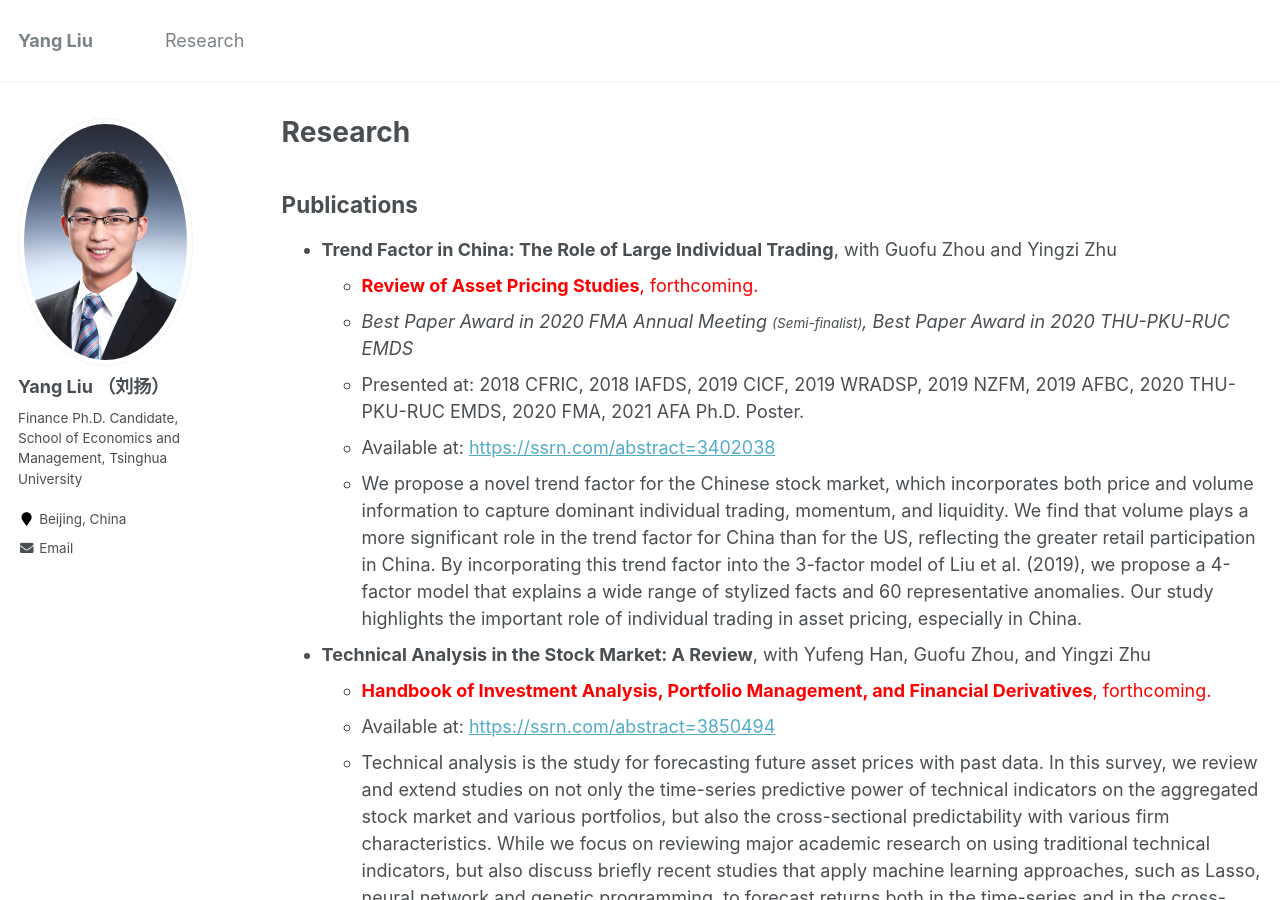
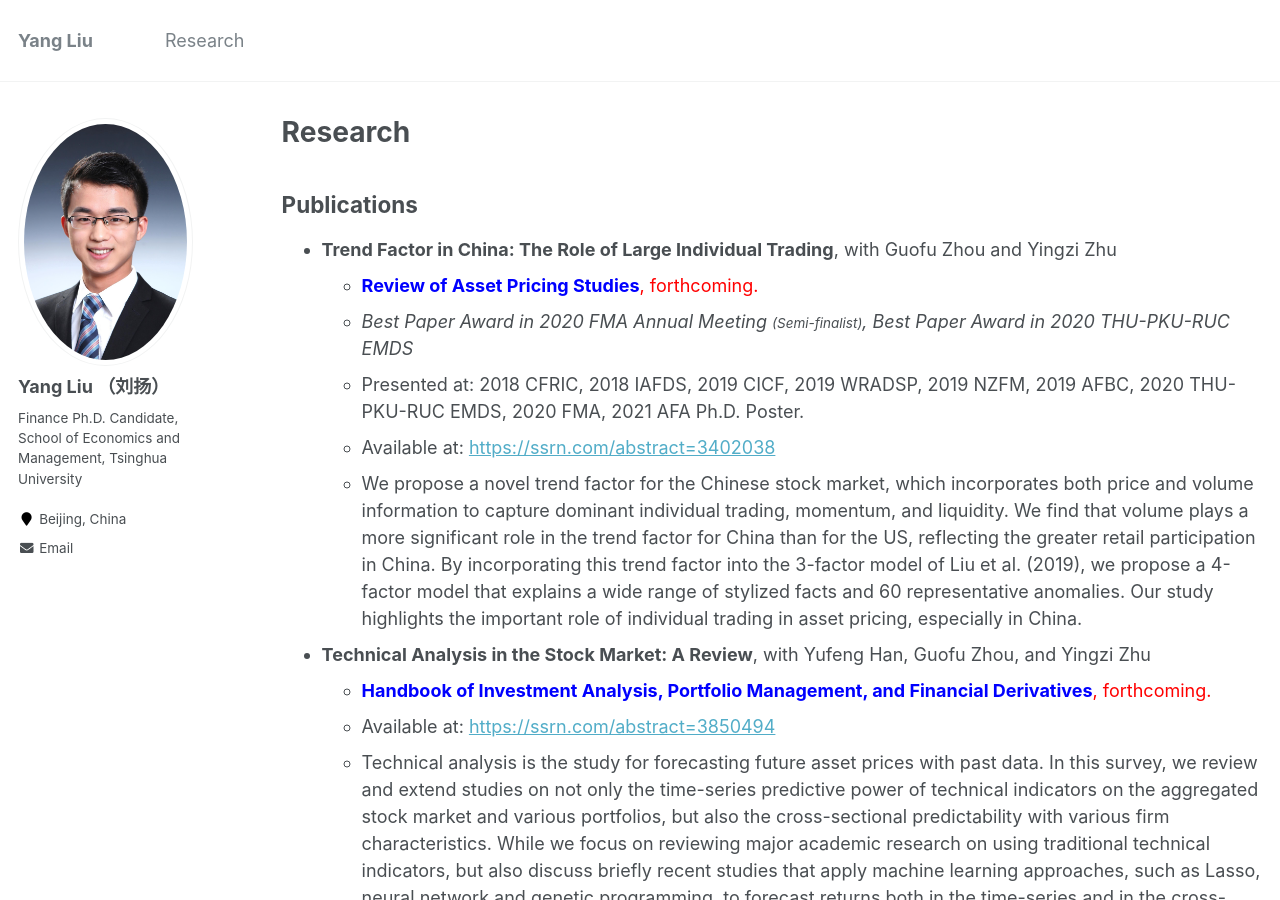
Before and after one commit to yangliu-finance/yangliu-finance.github.io, a Jekyll site: the page built from _pages/research.md, in a window 1280 px wide and 900 px high. Built offline with Jekyll 4.4.1, drawn with Linux system fonts in a browser that asks for light colours.

Commit message:
Update research.md

```diff
--- a/_pages/research.md
+++ b/_pages/research.md
@@ -11,7 +11,7 @@ Publications
 ------
 
 + **Trend Factor in China: The Role of Large Individual Trading**, with Guofu Zhou and Yingzi Zhu
-  + **<font color="red">Review of Asset Pricing Studies</font>**<font color="red">, forthcoming.</font>
+  + **<font color="blue">Review of Asset Pricing Studies</font>**<font color="red">, forthcoming.</font>
   + *Best Paper Award in 2020 FMA Annual Meeting <small>(Semi-finalist)</small>, Best Paper Award in 2020 THU-PKU-RUC EMDS*
   + Presented at: 2018 CFRIC, 2018 IAFDS, 2019 CICF, 2019 WRADSP, 2019 NZFM, 2019 AFBC, 2020 THU-PKU-RUC EMDS, 2020 FMA, 2021 AFA Ph.D. Poster.
   + Available at: [https://ssrn.com/abstract=3402038](https://ssrn.com/abstract=3402038)
@@ -21,7 +21,7 @@ Publications
   -->
 
 + **Technical Analysis in the Stock Market: A Review**, with Yufeng Han, Guofu Zhou, and Yingzi Zhu
-  + **<font color="red">Handbook of Investment Analysis, Portfolio Management, and Financial Derivatives</font>**<font color="red">, forthcoming.</font>
+  + **<font color="blue">Handbook of Investment Analysis, Portfolio Management, and Financial Derivatives</font>**<font color="red">, forthcoming.</font>
   + Available at: [https://ssrn.com/abstract=3850494](https://ssrn.com/abstract=3850494)
   + Technical analysis is the study for forecasting future asset prices with past data. In this survey, we review and extend studies on not only the time-series predictive power of technical indicators on the aggregated stock market and various portfolios, but also the cross-sectional predictability with various firm characteristics. While we focus on reviewing major academic research on using traditional technical indicators, but also discuss briefly recent studies that apply machine learning approaches, such as Lasso, neural network and genetic programming, to forecast returns both in the time-series and in the cross-section.
 
```
